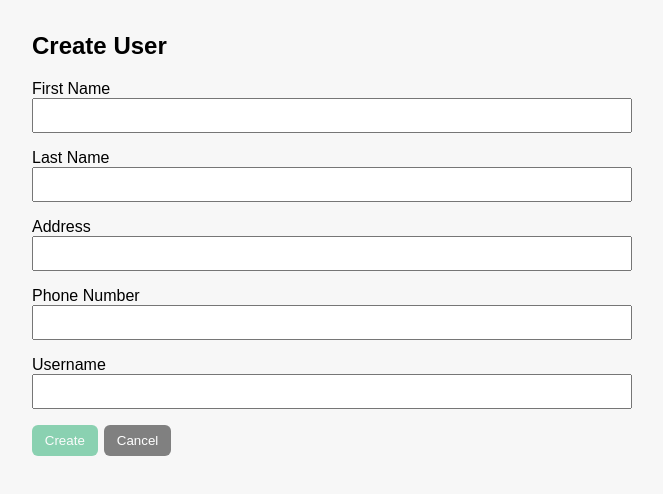
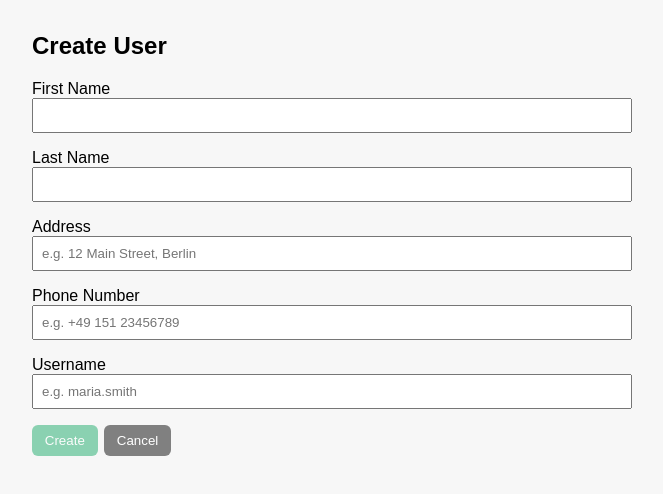
Before and after one commit to esiRonaldo/user-management, a Vue app in the folder frontend/: page /users/new in a window 1280 px wide. Shown: the top 494 px of the page, without its empty margins (308-971 px from the left). Built offline with nearby package versions, Linux system fonts and the light colour scheme.

Commit message:
Added hint

```diff
--- a/frontend/src/pages/users/UserForm.vue
+++ b/frontend/src/pages/users/UserForm.vue
@@ -15,17 +15,27 @@
 
       <div class="form-control">
         <label>Address</label>
-        <input v-model.trim="form.address" />
+        <input
+          v-model.trim="form.address"
+          placeholder="e.g. 12 Main Street, Berlin"
+        />
       </div>
 
       <div class="form-control">
         <label>Phone Number</label>
-        <input v-model.trim="form.phone_number" />
+        <input
+          v-model.trim="form.phone_number"
+          placeholder="e.g. +49 151 23456789"
+        />
       </div>
 
       <div class="form-control">
         <label>Username</label>
-        <input v-model.trim="form.username" @input="manualEdit = true" />
+        <input
+          v-model.trim="form.username"
+          placeholder="e.g. maria.smith"
+          @input="manualEdit = true"
+        />
       </div>
 
       <p v-if="errorMessage" class="error">{{ errorMessage }}</p>
```
Also changed, not shown: 1 other file (tests, documents, lock files or other folders).
